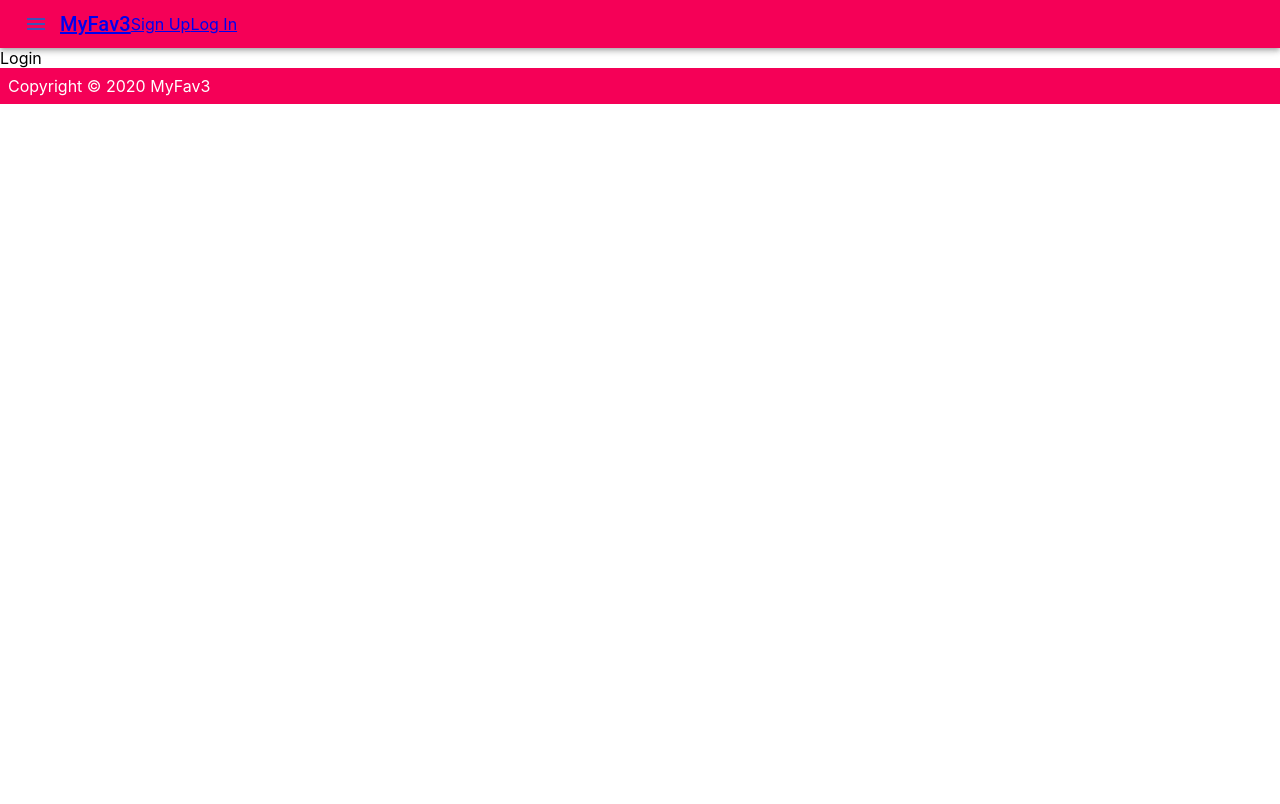
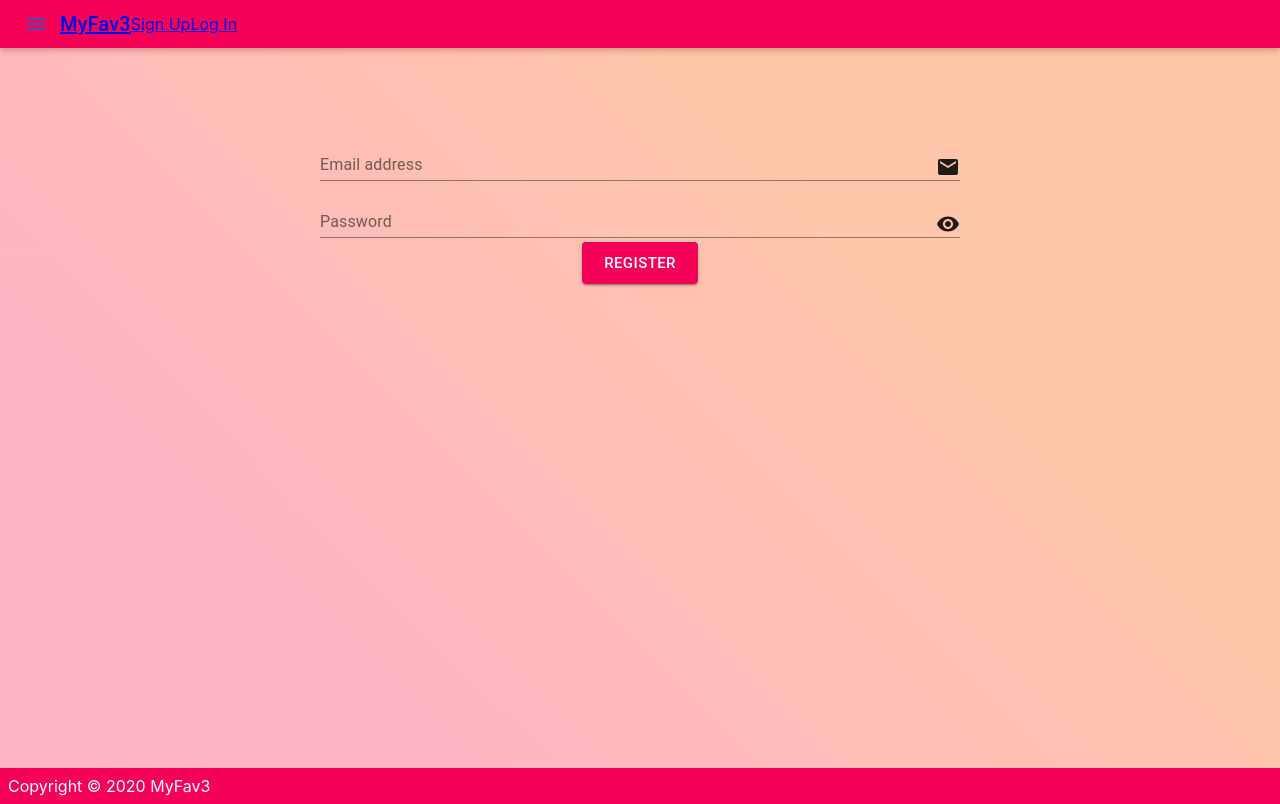
Before and after one commit to KostisPoly/myFav3, a React (Create React App) app in the folder client/: page /login in a window 1280 px wide. Built offline with nearby package versions, Linux system fonts and the light colour scheme.

Commit message:
login form continue

```diff
--- a/client/src/Components/Login.js
+++ b/client/src/Components/Login.js
@@ -1,11 +1,78 @@
 import React, { Component } from 'react'
+import { Button, FormControl, InputLabel, Input, InputAdornment } from '@material-ui/core'
+import { Email, Visibility } from '@material-ui/icons';
+import Container from '@material-ui/core/Container';
+import Typography from '@material-ui/core/Typography';
 
 class Login extends Component {
+    constructor(props) {
+        super(props);
+        this.state = {
+            email: '',
+            password: '',
+            errors: {}
+        };
+
+        this.onChange = this.onChange.bind(this);
+        this.onSubmit = this.onSubmit.bind(this);
+    }
+
+    onChange(e) {
+        //console.log(e.target.value);
+        this.setState({ [e.target.name]: e.target.value});
+    }
+
+    onSubmit(e) {
+        e.preventDefault();
+    }
+
     render() {
         return (
-            <div>
-                Login
-            </div>
+            <Container disableGutters maxWidth={false}>
+                <Typography component={'div'}
+                style={{
+                background: 'linear-gradient(45deg, rgb(254, 107, 139, 0.5) 20%, rgb(255, 142, 83, 0.5) 70%)',
+                height: '90vh'
+                }}>
+                    <form
+                        onSubmit={this.onSubmit}
+                        noValidate
+                        autoComplete="off"
+                        style={{width: '50vw', textAlign: 'center', margin: '0 auto', paddingTop: '10vh'}}>
+                        <FormControl fullWidth={true} margin="dense">
+                            <InputLabel htmlFor="email">Email address</InputLabel>
+                            <Input id="email"
+                                name="email"
+                                value={this.state.email}
+                                onChange={this.onChange}
+                                aria-describedby="my-helper-text2"
+                                endAdornment={
+                                    <InputAdornment position="end">
+                                    <Email />
+                                    </InputAdornment>
+                                }
+                            />
+                        </FormControl>
+                        <FormControl fullWidth={true} margin="dense">
+                            <InputLabel htmlFor="password">Password</InputLabel>
+                            <Input id="password"
+                                name="password"
+                                value={this.state.password}
+                                onChange={this.onChange}
+                                aria-describedby="my-helper-text3"
+                                endAdornment={
+                                    <InputAdornment position="end">
+                                    <Visibility />
+                                    </InputAdornment>
+                                }
+                            />
+                        </FormControl>
+                        <Button type="submit" variant="contained" size="large" color="secondary">
+                        Register
+                        </Button>
+                    </form>
+                </Typography>
+            </Container>
         )
     }
 }
--- a/client/src/Components/Register.js
+++ b/client/src/Components/Register.js
@@ -12,7 +12,7 @@ class Register extends Component {
             email: '',
             password: '',
             password2: '',
-            errors: ''
+            errors: {}
         };
 
         this.onChange = this.onChange.bind(this);
@@ -40,7 +40,7 @@ class Register extends Component {
                         onSubmit={this.onSubmit}
                         noValidate
                         autoComplete="off"
-                        style={{width: '50vw', textAlign: 'center', margin: '0 auto'}}>
+                        style={{width: '50vw', textAlign: 'center', margin: '0 auto', paddingTop: '10vh'}}>
                         <FormControl fullWidth={true} margin="dense">
                             <InputLabel htmlFor="name">Full Name</InputLabel>
                             <Input id="name"
```
